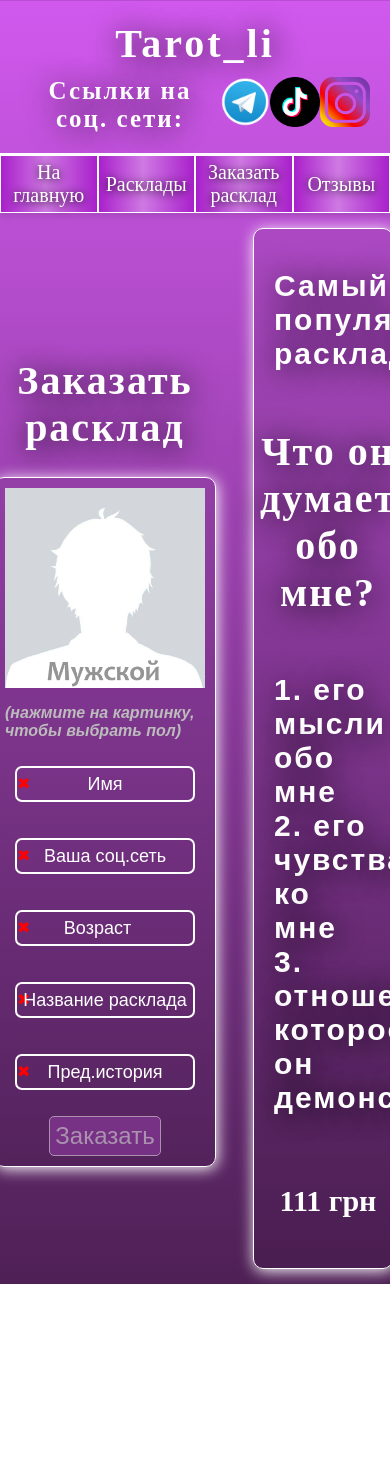
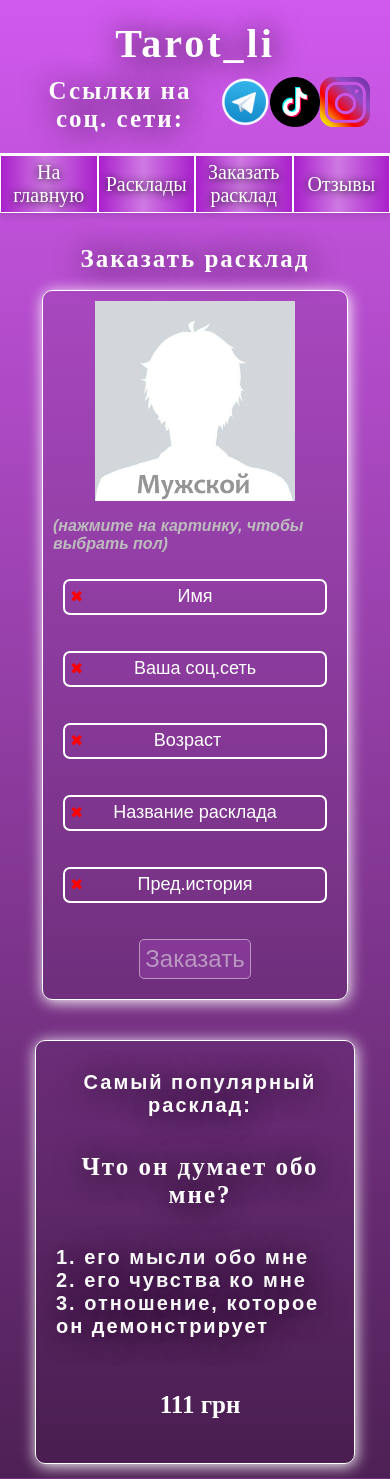
Before and after one commit to Inquisitor-ua/Liberty, a Django app: page /rasklad/ in a window 390 px wide; the page is wider, and only the part inside the window is pictured. Before the commit the page ends 1284 px from the top of that part, so only its background shows below. Run offline with Django 5.2, Linux system fonts and the light colour scheme; data comes from the database, SQL or seed files in the repository; both versions use the stored data as it was after the commit; some web fonts are replaced.

Commit message:
gotovoe dz

```diff
--- a/auction/web/static/web/css/otzuvu.css
+++ b/auction/web/static/web/css/otzuvu.css
@@ -239,3 +239,51 @@
 .otzuv-date{
     font-family: Arial, Helvetica, sans-serif;
 }
+
+@media screen and (max-width: 768px){
+    .main-top{
+        flex-direction: column;
+        justify-content: start;
+    }
+    .form-input input{
+        text-align: center;
+        width: 40%;
+    }
+    .otzuv-form{
+        flex-direction: column;
+        justify-content: center
+    }
+    .input--star{
+        flex-direction: column;
+        justify-content: center;
+    }
+    .two-input{
+        display: flex;
+        flex-direction: column;
+        justify-content: space-evenly;
+        align-items: center;
+    }
+    .form-input{
+        justify-content: center;
+    }
+    .marks label {
+        font-size: 21px;
+    }
+    .form-block {
+        margin-bottom: 10px;
+    }
+    .form-button {
+        font-size: 22px;
+        margin: 10px;
+    }
+    .rating p {
+        font-size: 20px;
+    }
+    .rating {
+        width: 92%;
+    }
+    .otzuvu-spisok {
+        width: auto;
+    }
+
+}
--- a/auction/web/static/web/css/rasklad.css
+++ b/auction/web/static/web/css/rasklad.css
@@ -63,3 +63,26 @@ form img:hover{
 .vibor{
     text-align: center;
 }
+@media screen and (max-width: 768px){
+    .rasklad-layout{
+        flex-direction: column;
+        align-items: center;
+    }
+    .rasklad-left{
+
+        width: 85%;
+    }
+    .rasklad-right{
+        width: 80%;
+        align-self: center;
+    }
+    .catalog h1{
+        font-size: 25px;
+    }
+    .description_ras {
+        font-size: 20px;
+    }
+    .rasklad-right h4 {
+        font-size: 25px;
+    }
+}
```
Also changed, not shown: auction/db.sqlite3.
